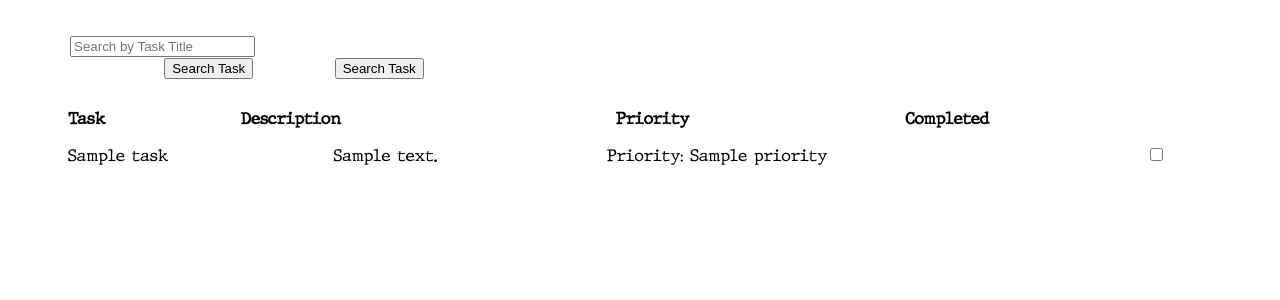
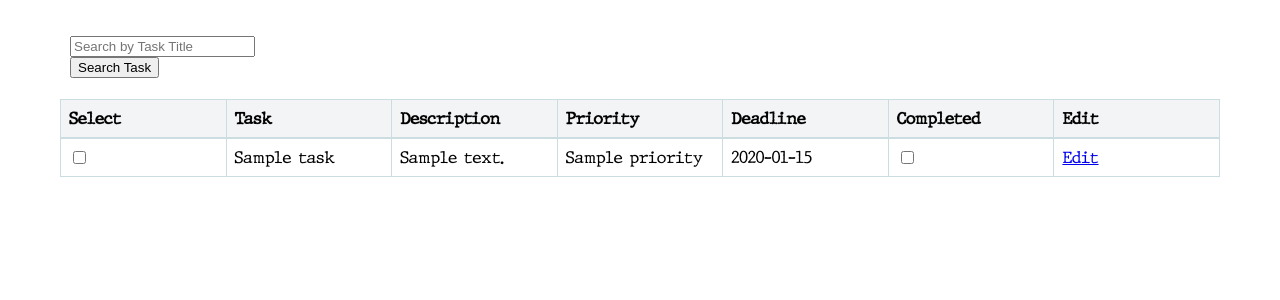
Before and after one commit to software-students-spring2024/2-web-app-exercise-ai-aj, a Python web app: template templates/search.html in a window 1280 px wide. Shown: the part 71-371 px from the top of the page. Run offline with Jinja, Linux system fonts and the light colour scheme; the template is opened without the code that fills it: most values are stand-ins (such as "Sample title", 1, 10 or a date in 2020).

Commit message:
search page cleanup

```diff
--- a/templates/search.html
+++ b/templates/search.html
@@ -29,47 +29,47 @@
             <h2>Search for Task</h2>
             <form action="/search" method="post">
                 <input type="text" name="searchTitle" placeholder="Search by Task Title" required><br>
-<<<<<<< HEAD
                     <button type="submit">Search Task</button>
-=======
-                <button type="submit">Search Task</button>
->>>>>>> 63d45535dacdf56710a3080e82ab53ea86ffd9f1
             </form>
         </div>
 
 
         <!-- Column Headers-->
-        <div style="display: table; width: 100%;">
-            <div style="display: table-row; font-weight: bold;">
-                <div style="display: table-cell; padding: 8px;">Task</div>
-                <div style="display: table-cell; padding: 8px;">Description</div>
-                <div style="display: table-cell; padding: 8px;">Priority</div>
-                <div style="display: table-cell; padding: 8px;">Completed</div>
+        <div class="taskTableHeader">
+            <div class="taskRow">
+                <div class="taskCell headerCell">Select</div>
+                <div class="taskCell headerCell">Task</div>
+                <div class="taskCell headerCell">Description</div>
+                <div class="taskCell headerCell">Priority</div>
+                <div class="taskCell headerCell">Deadline</div>
+                <div class="taskCell headerCell">Completed</div>
+                <div class="taskCell headerCell">Edit</div>
             </div>
         </div>
 
         <!-- Task Search Result -->
         <div class="taskTable">
-            <div style="display: table; width: 100%;">
-                {% for task in tasksWithTitle %}
-                <div style="display: table-row;">
-                    <div style="display: table-cell; padding: 8px;">
-                        <label for="task{{ loop.index }}">{{ task.title }}</label>
-                    </div>
-                    <div style="display: table-cell; padding: 8px;">{{ task.description }}</div>
-                    <div style="display: table-cell; padding: 8px;">Priority: {{ task.priority }}</div>
-                    <div style="display: table-cell; padding: 8px;">
-                        <!-- Form to toggle completion status -->
-                        <form action="/complete_task/{{ task._id }}" method="post" style="display: inline;">
-                            <input type="checkbox" name="completed" onchange="this.form.submit()" {{ 'checked' if task.completed }}>
-                        </form>
-                    </div>
+            {% for task in tasksWithTitle %}
+            <div class="taskRow">
+                <div class="taskCell">
+                    <input type="checkbox" name="task_ids" value="{{ task._id }}">
                 </div>
-                {% else %}
-                <p>No tasks found.</p>
-                {% endfor %}
+                <div class="taskCell">{{ task.title }}</div>
+                <div class="taskCell">{{ task.description }}</div>
+                <div class="taskCell">{{ task.priority }}</div>
+                <div class="taskCell">{{ task.deadline.strftime('%Y-%m-%d') if task.deadline else 'N/A' }}</div>
+                <div class="taskCell">
+                    <input type="checkbox" onclick="return false;" {{ 'checked' if task.completed }}>
+                </div>
+                <div class="taskCell">
+                    <a href="/edit_task/{{ task._id }}">Edit</a>
+                </div>
             </div>
-        </div>
+            {% else %}
+            <div class="taskRow">
+                <div class="taskCell" colspan="7">No tasks found.</div>
+            </div>
+            {% endfor %}
     </div>
     <script>
     function toggleMenu() {
```
